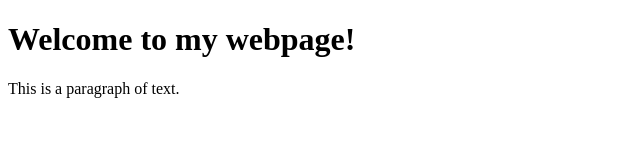
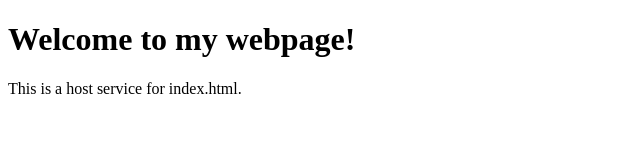
Before and after one commit to ThanHtutPC/jenkins_project, a plain HTML site: page index.html in a window 1280 px wide. Shown: the full height of the page, 0-640 px from the left. Drawn offline with Linux system fonts and the light colour scheme.

Commit message:
update add the host service for index.html

```diff
--- a/index.html
+++ b/index.html
@@ -5,6 +5,6 @@
   </head>
   <body>
     <h1>Welcome to my webpage!</h1>
-    <p>This is a paragraph of text.</p>
+    <p>This is a host service for index.html.</p>
   </body>
 </html>
```
